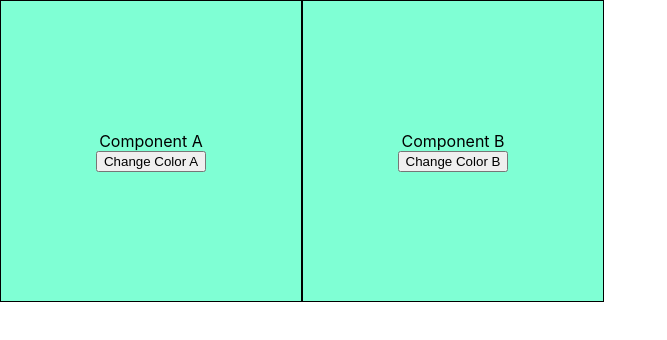
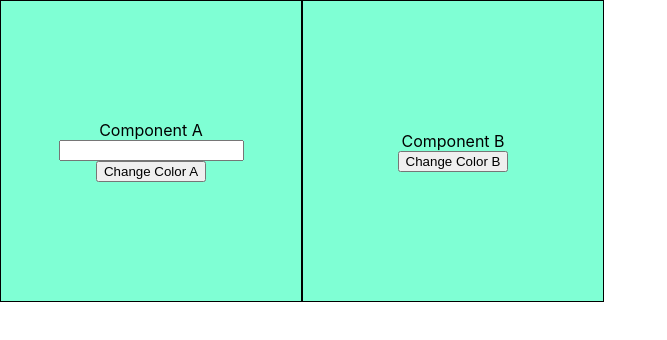
Before and after one commit to Jesper-dev/caspeco-test, a React (Create React App) app: page / in a window 1280 px wide. Shown: the top 340 px of the page, without its empty margins (0-667 px from the left). Built offline with nearby package versions, Linux system fonts and the light colour scheme.

Commit message:
Created a input in compA and rendered the text in compB

```diff
--- a/src/App.js
+++ b/src/App.js
@@ -9,6 +9,7 @@ function App() {
   let bgB = localStorage.getItem('backgroundB')
   const [changeColorA, setChangeColorA] = useState(false)
   const [changeColorB, setChangeColorB] = useState(false)
+  const [text, setText] = useState('')
   useEffect(() => {
 
     if(bgA === 'true') {
@@ -16,8 +17,6 @@ function App() {
     } else if(bgB === 'true') {
       setChangeColorB(true)
     }
-    console.log('bgA is: ', bgA)
-    console.log('bgB is: ', typeof bgB)
   }, [])
 
 
@@ -37,8 +36,8 @@ function App() {
   }
   return (
     <PageContainer>
-      <ComponentA changeColorFunc={changeColorFunc} changeColorValue={changeColorA}/>
-      <ComponentB changeColorFunc={changeColorFunc} changeColorValue={changeColorB}/>
+      <ComponentA changeColorFunc={changeColorFunc} changeColorValue={changeColorA} text={text} setText={setText}/>
+      <ComponentB changeColorFunc={changeColorFunc} changeColorValue={changeColorB} text={text}/>
     </PageContainer>
   );
 }
--- a/src/StyledComponents.js
+++ b/src/StyledComponents.js
@@ -15,3 +15,8 @@ export const Wrapper = styled.div`
     height: 300px;
     background-color: ${(props) => props.changeColor ? 'lightpink' : 'aquamarine'};
 `
+
+export const Text = styled.p`
+    margin: 0%;
+    font-size: 0.8rem;
+`
--- a/src/components/componentA/index.js
+++ b/src/components/componentA/index.js
@@ -1,10 +1,11 @@
 import React, { useState } from 'react'
 import { Wrapper } from '../../StyledComponents'
 
-const ComponentA = ({changeColorFunc, changeColorValue}) => {
+const ComponentA = ({changeColorFunc, changeColorValue, text, setText}) => {
     return (
         <Wrapper changeColor={changeColorValue}>
             <span className={"component_title"}> Component A </span>
+            <input type="text" value={text} onChange={(e) => setText(e.target.value)}/>
             <button onClick={changeColorFunc}>Change Color A</button>
         </Wrapper>
     )
--- a/src/components/componentB/index.js
+++ b/src/components/componentB/index.js
@@ -1,11 +1,12 @@
 import React, { useState } from 'react'
-import { Wrapper } from '../../StyledComponents'
+import { Wrapper, Text } from '../../StyledComponents'
 
 
-const ComponentB = ({changeColorFunc, changeColorValue}) => {
+const ComponentB = ({changeColorFunc, changeColorValue, text}) => {
     return (
         <Wrapper changeColor={changeColorValue}>
             <span className={"component_title"}> Component B </span>
+            <Text>{text}</Text>
             <button onClick={changeColorFunc}>Change Color B</button>
         </Wrapper>
     )
```
